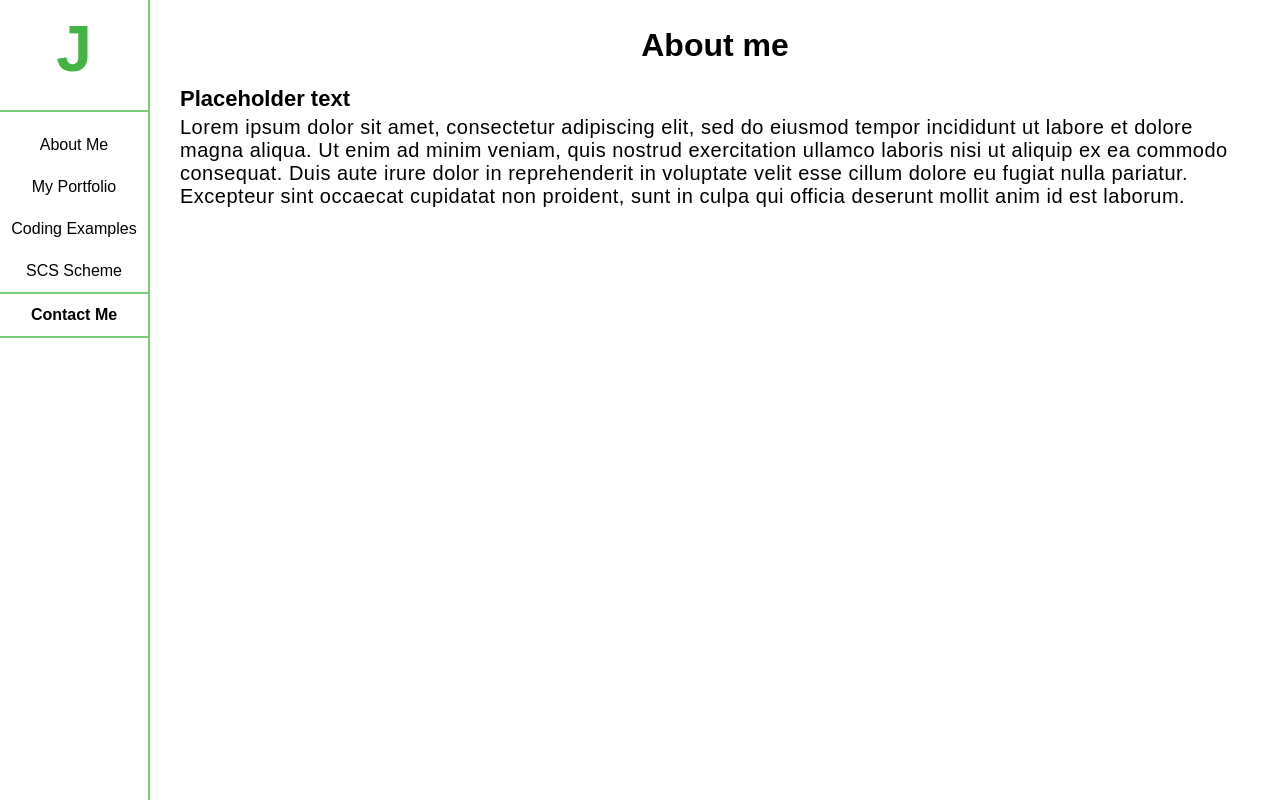
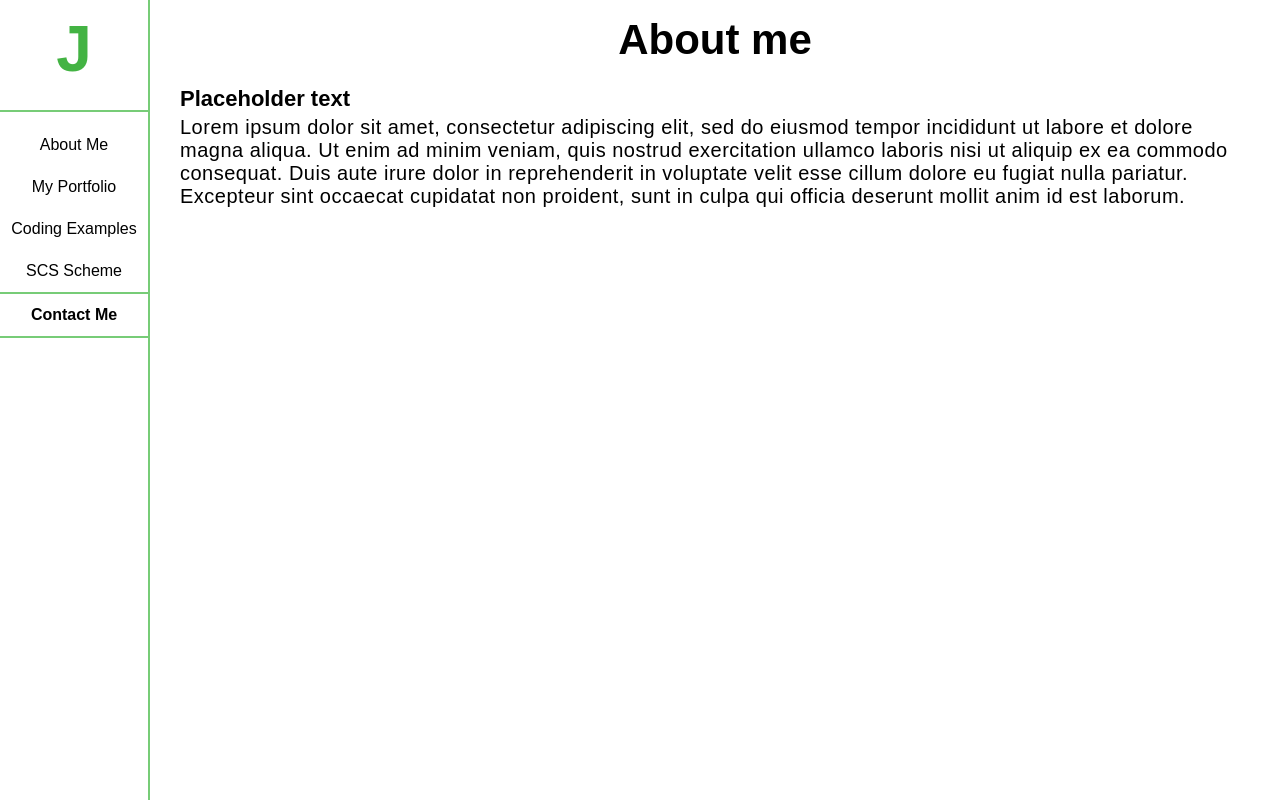
Before and after one commit to 7761279b-c739-4152-a1e2-9850adba1b8c/portfolio, a PHP site: page /about-me.php in a window 1280 px wide. Run offline with PHP 8.4, Linux system fonts and the light colour scheme; style sheets or scripts are compiled from the project's sources.

Commit message:
h1 on all pages

```diff
--- a/website/about-me.php
+++ b/website/about-me.php
@@ -7,7 +7,7 @@ require 'parts/header.php';
         <div></div><div></div><div></div>
     </a>
     <div class="about-me container">
-        <h2>About me</h2>
+        <h1>About me</h1>
         <h3>Placeholder text</h3>
         <p>Lorem ipsum dolor sit amet, consectetur adipiscing elit, sed do eiusmod tempor incididunt ut labore et dolore magna aliqua. Ut enim ad minim veniam, quis nostrud exercitation ullamco laboris nisi ut aliquip ex ea commodo consequat. Duis aute irure dolor in reprehenderit in voluptate velit esse cillum dolore eu fugiat nulla pariatur. Excepteur sint occaecat cupidatat non proident, sunt in culpa qui officia deserunt mollit anim id est laborum.</p>
     </div>
--- a/website/coding-examples.php
+++ b/website/coding-examples.php
@@ -7,7 +7,7 @@ require 'parts/header.php';
         <div></div><div></div><div></div>
     </a>
     <div class="coding-examples container">
-        <h2>Coding Examples</h2>
+        <h1>Coding Examples</h1>
         <p>More coming soon</p>
 
         <h3>Example of a button mixin in scss</h3>
--- a/website/scs-scheme.php
+++ b/website/scs-scheme.php
@@ -7,6 +7,7 @@ require 'parts/header.php';
         <div></div><div></div><div></div>
     </a>
     <div class="scs container">
+        <h1>Scion Coalition Scheme</h1>
         <div class="scs-intro">
             <h2>Introduction to Scion Coalition Scheme</h2>
             <p>The Scion Coalition Scheme is an intensive, specially tailored training program run by Netmatters in order to give willing candidates the opportunity to enter the industry as web developers. Under the supervision of senior web developers, scions generally aim to complete training within six to nine months. The course is intensive and therefore the level of learning achieved is extensive in a short space of time.</p>
--- a/website/scss/_layout.scss
+++ b/website/scss/_layout.scss
@@ -35,9 +35,15 @@ a {
     margin-right: 30px;
 }
 
+h1 {
+    font-size: rems(42px);
+    text-align: center;
+    margin: rems(16px) 0;
+}
 h2 {
     font-size: rems(32px);
     text-align: center;
+    margin:0;
     margin-bottom: rems(8px);
 }
 h3 {
--- a/website/scss/_scs.scss
+++ b/website/scss/_scs.scss
@@ -1,5 +1,5 @@
 .scs {
-    margin-top: 30px;
+    margin-top: 16px;
     padding-bottom: 30px;
     min-height: calc(100vh - 60px);
     display: flex;
```
